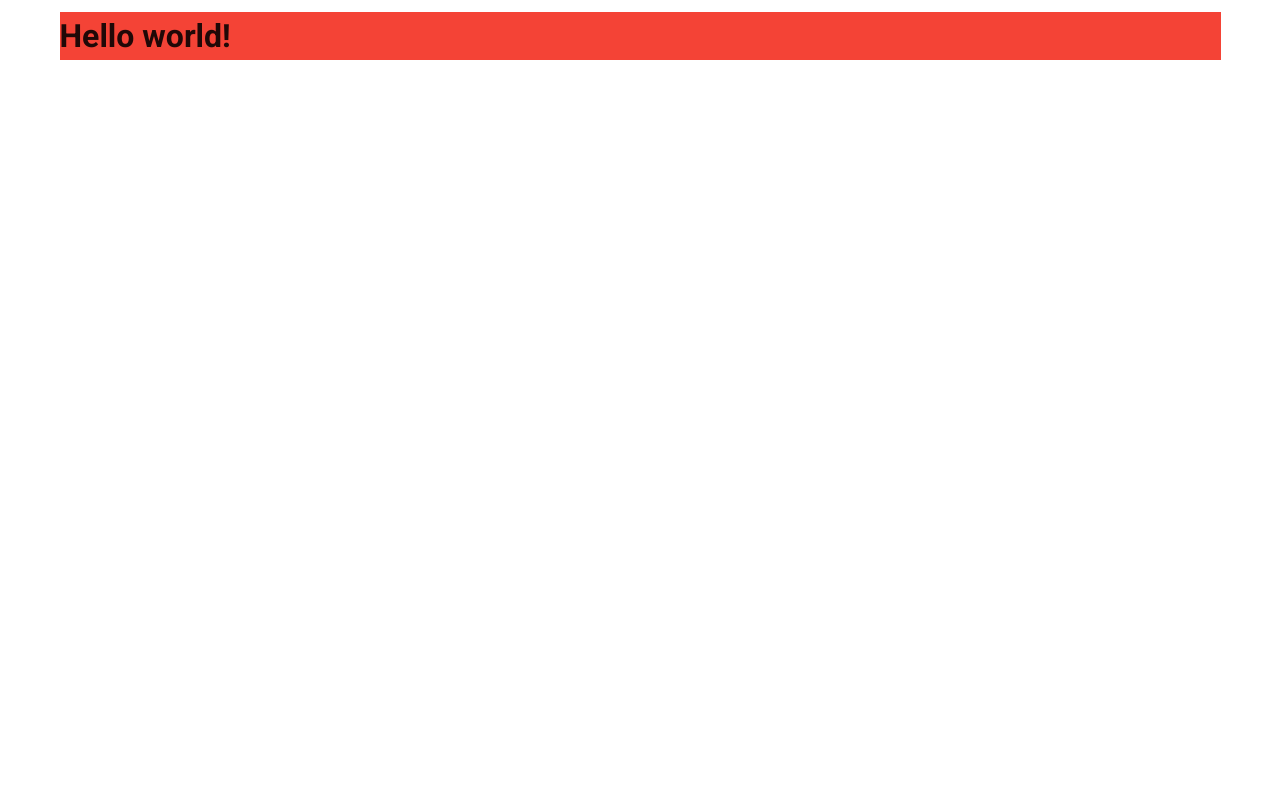
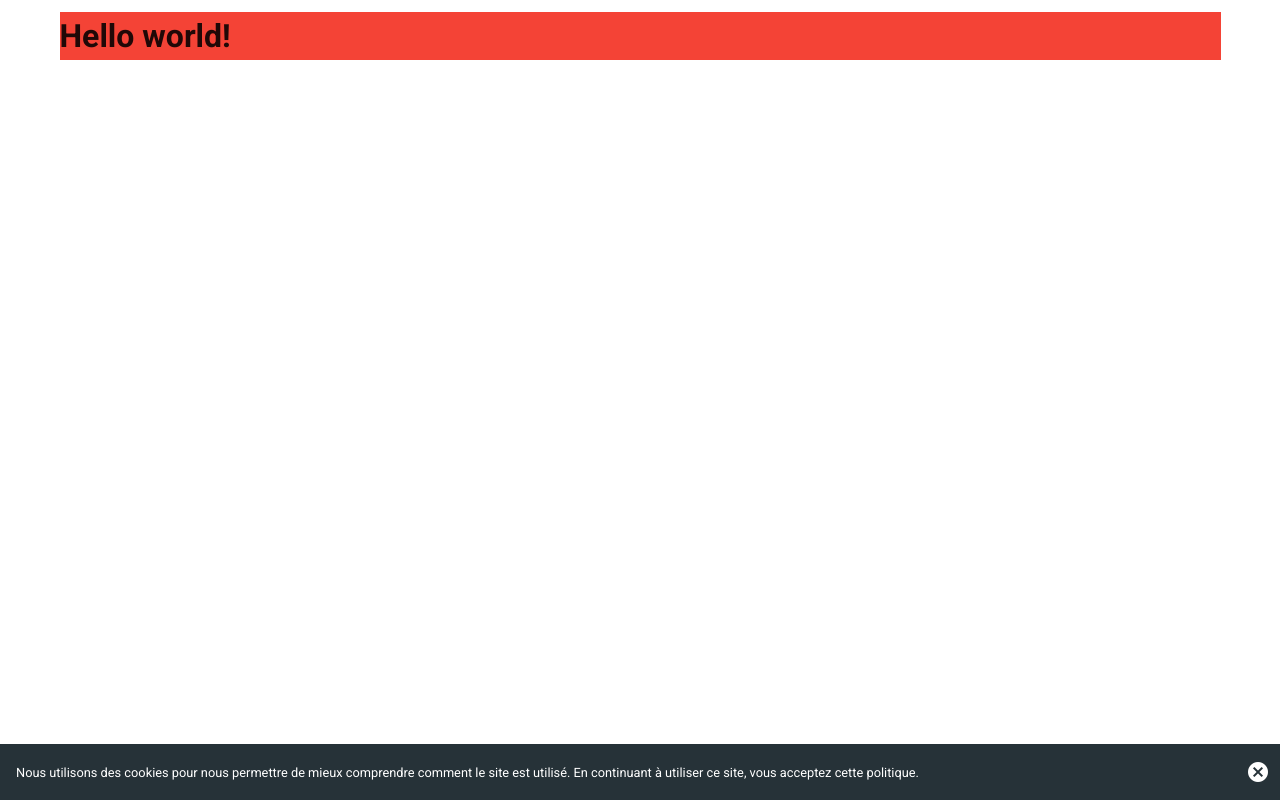
Before and after one commit to bynicodevelop/atrap.io-beta, a Nuxt app: page / in a window 1280 px wide. Built offline with nearby package versions, Linux system fonts and the light colour scheme.

Commit message:
Issue #35 - Mise en place des bases du bandeau de cookies

```diff
--- /dev/null
+++ b/components/CookieNotify.vue
@@ -0,0 +1,23 @@
+<template>
+  <v-alert
+    v-model="show"
+    color="blue-grey darken-4"
+    close-text="Fermer"
+    dark
+    dismissible
+    tile
+    class="mb-0"
+  >
+    <small>Nous utilisons des cookies pour nous permettre de mieux comprendre comment le site est utilisé. En
+      continuant à utiliser ce site, vous acceptez cette politique.</small>
+  </v-alert>
+</template>
+
+<script>
+    export default {
+        name: "cookies-notify",
+        data: () => ({
+            show: true
+        })
+    }
+</script>
--- a/layouts/default.vue
+++ b/layouts/default.vue
@@ -2,36 +2,21 @@
   <v-app>
     <v-content>
       <v-container>
-        <nuxt />
+        <nuxt/>
       </v-container>
     </v-content>
+
+    <cookies-notify />
   </v-app>
 </template>
 
 <script>
-export default {
-  data () {
-    return {
-      clipped: false,
-      drawer: false,
-      fixed: false,
-      items: [
-        {
-          icon: 'mdi-apps',
-          title: 'Welcome',
-          to: '/'
-        },
-        {
-          icon: 'mdi-chart-bubble',
-          title: 'Inspire',
-          to: '/inspire'
+    import CookieNotify from "../components/CookieNotify";
+
+    export default {
+        data: () => ({}),
+        components: {
+            'cookies-notify': CookieNotify
         }
-      ],
-      miniVariant: false,
-      right: true,
-      rightDrawer: false,
-      title: 'Vuetify.js'
     }
-  }
-}
 </script>
```
